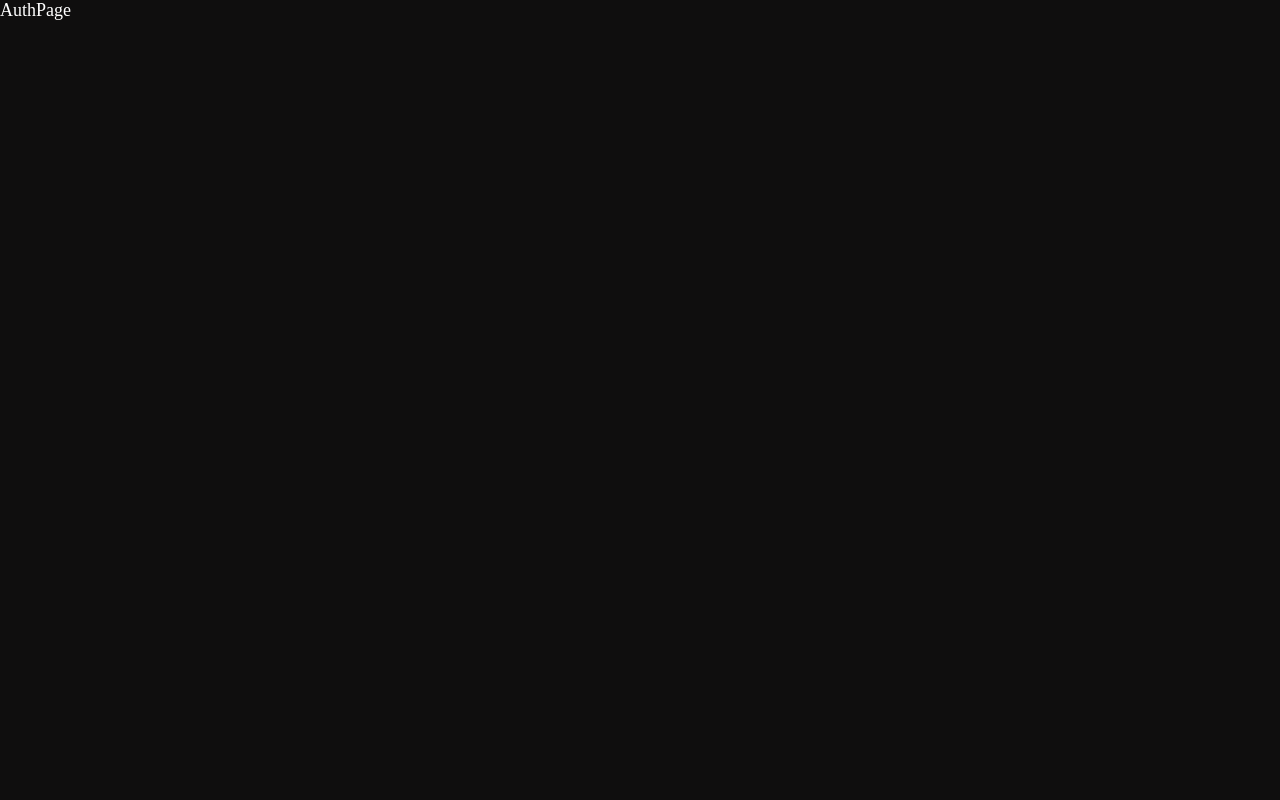
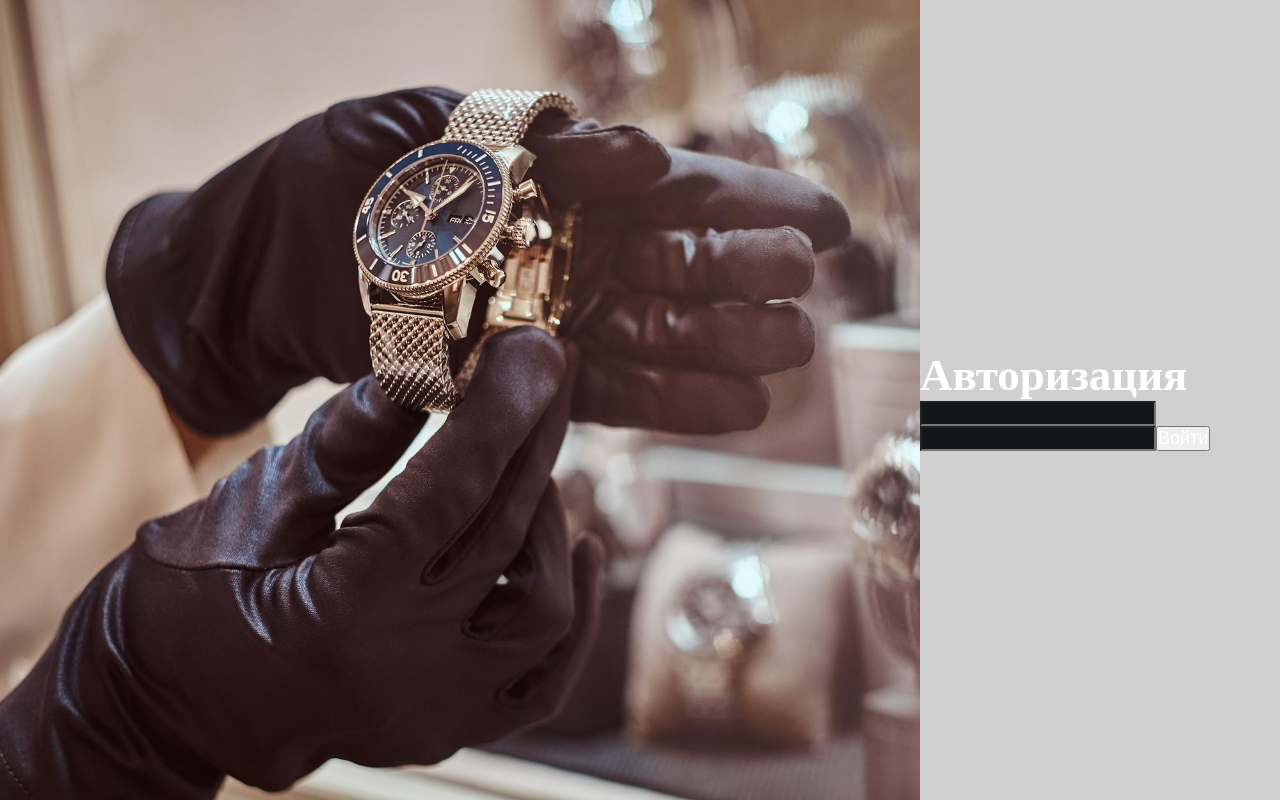
Before and after one commit to Wastend/WatchStudio, a React (Create React App) app: page /profile in a window 1280 px wide. Built offline with nearby package versions, Linux system fonts and the light colour scheme.

Commit message:
start write auth page

```diff
--- a/src/App.js
+++ b/src/App.js
@@ -1,9 +1,16 @@
 import { BrowserRouter, Routes, Route } from 'react-router-dom'
 import MainLayout from './app/components/layout/MainLayout'
 import pages from './pages/index'
+import { useDispatch } from 'react-redux'
+import { useEffect, useState } from 'react'
 
 function App() {
-  const isAuth = false
+  const dispatch = useDispatch()
+  const [isAuth, setIsAuth] = useState(false)
+  useEffect(() => {
+    const response = localStorage.getItem('isAuth')
+    response === null ? setIsAuth(false) : setIsAuth(true)
+  }, [dispatch])
   return (
     <BrowserRouter>
       <Routes>
--- a/src/app/store/store.js
+++ b/src/app/store/store.js
@@ -3,7 +3,7 @@ import { articlesApi } from './API/articlesApi'
 
 export const store = configureStore({
   reducer: {
-    [articlesApi.reducerPath]: articlesApi.reducer
+    [articlesApi.reducerPath]: articlesApi.reducer,
   },
   middleware: (getDefaultMiddleware) => getDefaultMiddleware().concat(articlesApi.middleware)
 })
--- a/src/index.scss
+++ b/src/index.scss
@@ -321,6 +321,31 @@ footer {
 
 .footer__media {
   list-style-type: none;
+}
+
+.auth {
+  display: flex;
+  flex-direction: column;
+  align-items: flex-end;
+  width: 100vw;
+  height: 100vh;
+  background-image: url('./app/assets/fon_auth.jpg');
+  background-repeat: no-repeat;
+  background-size: cover;
+}
+
+.auth__block {
+  display: flex;
+  flex-direction: column;
+  justify-content: center;
+  background-color: $hover;
+  color: $black;
+  width: 20rem;
+  height: 100%;
+}
+
+form input {
+  background-color: $square;
 }
 
 @media(min-width:1920px) {
--- a/src/pages/AuthPage.jsx
+++ b/src/pages/AuthPage.jsx
@@ -1,8 +1,35 @@
-import React from 'react'
+import React, { useState } from 'react'
 
 const AuthPage = () => {
+
+  const [login, setLogin] = useState('')
+  const [password, setPassword] = useState('')
+  const [error, setError] = useState(false)
+
+  const submit = async (event) => {
+    event.preventDefault()
+    if (login.toLowerCase() === 'user' && password === '12345') {
+      localStorage.setItem('isAuth', true)
+    }
+    else {
+      setError('Имя пользователя или пароль введены неверно')
+      alert('Имя пользователя или пароль введены неверно')
+    }
+  }
+
+  console.log(error);
+
   return (
-    <div>AuthPage</div>
+    <div className='auth'>
+      <div className="auth__block">
+        <h3 className='auth__header'>Авторизация</h3>
+        <form onSubmit={submit} action="">
+          <input value={login} onChange={e => setLogin(e.target.value)} type="text" />
+          <input value={password} onChange={e => setPassword(e.target.value)} type="password" />
+          <button type='submit'>Войти</button>
+        </form>
+      </div>
+    </div>
   )
 }
 
--- a/src/pages/ProfilePage.jsx
+++ b/src/pages/ProfilePage.jsx
@@ -1,8 +1,13 @@
 import React from 'react'
 
 const ProfilePage = () => {
+  const exit = () => {
+    localStorage.removeItem('isAuth')
+  }
   return (
-    <div>ProfilePage</div>
+    <button onClick={exit}>
+      Выход
+    </button>
   )
 }
 
```
Also changed, not shown: src/app/assets/fon_auth.jpg (added).
